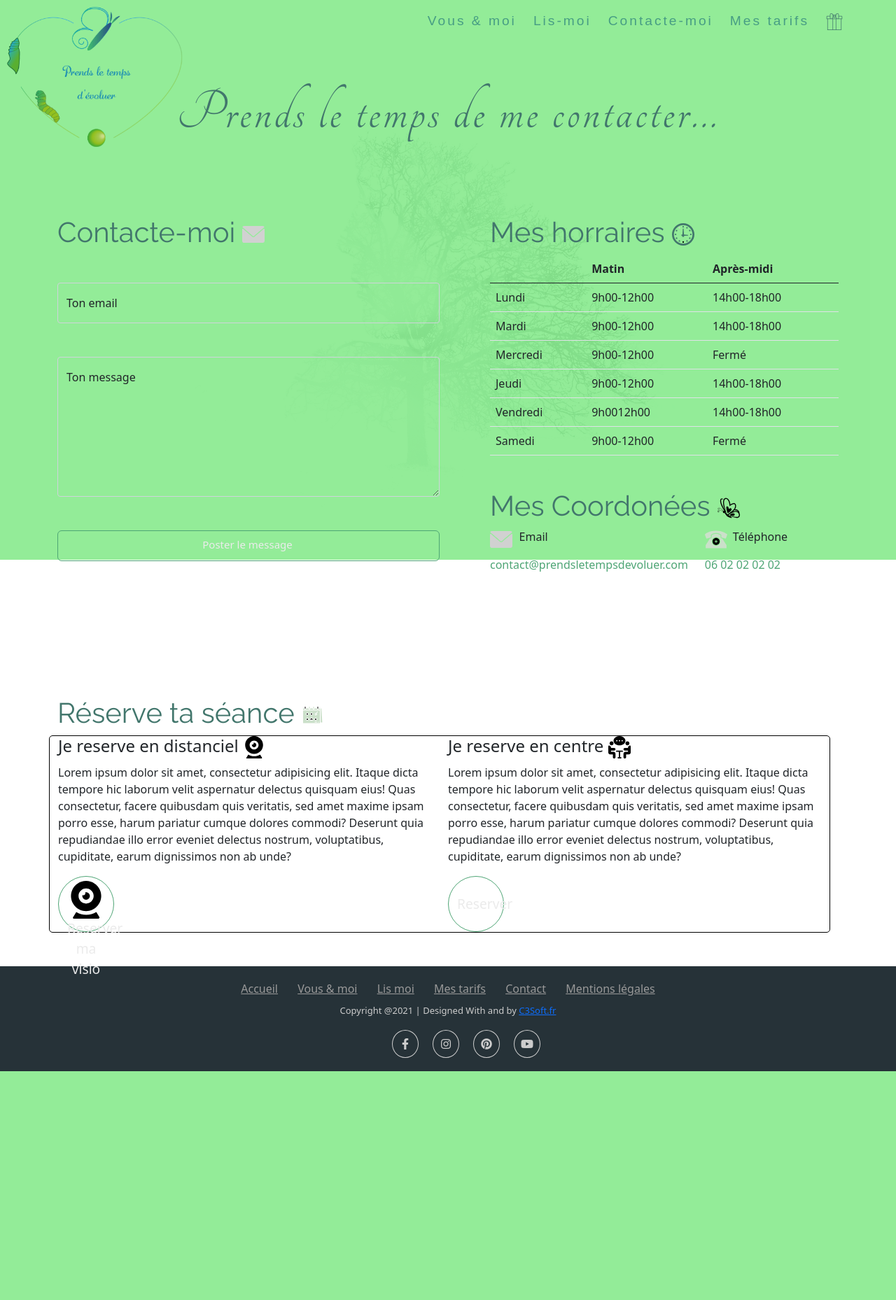
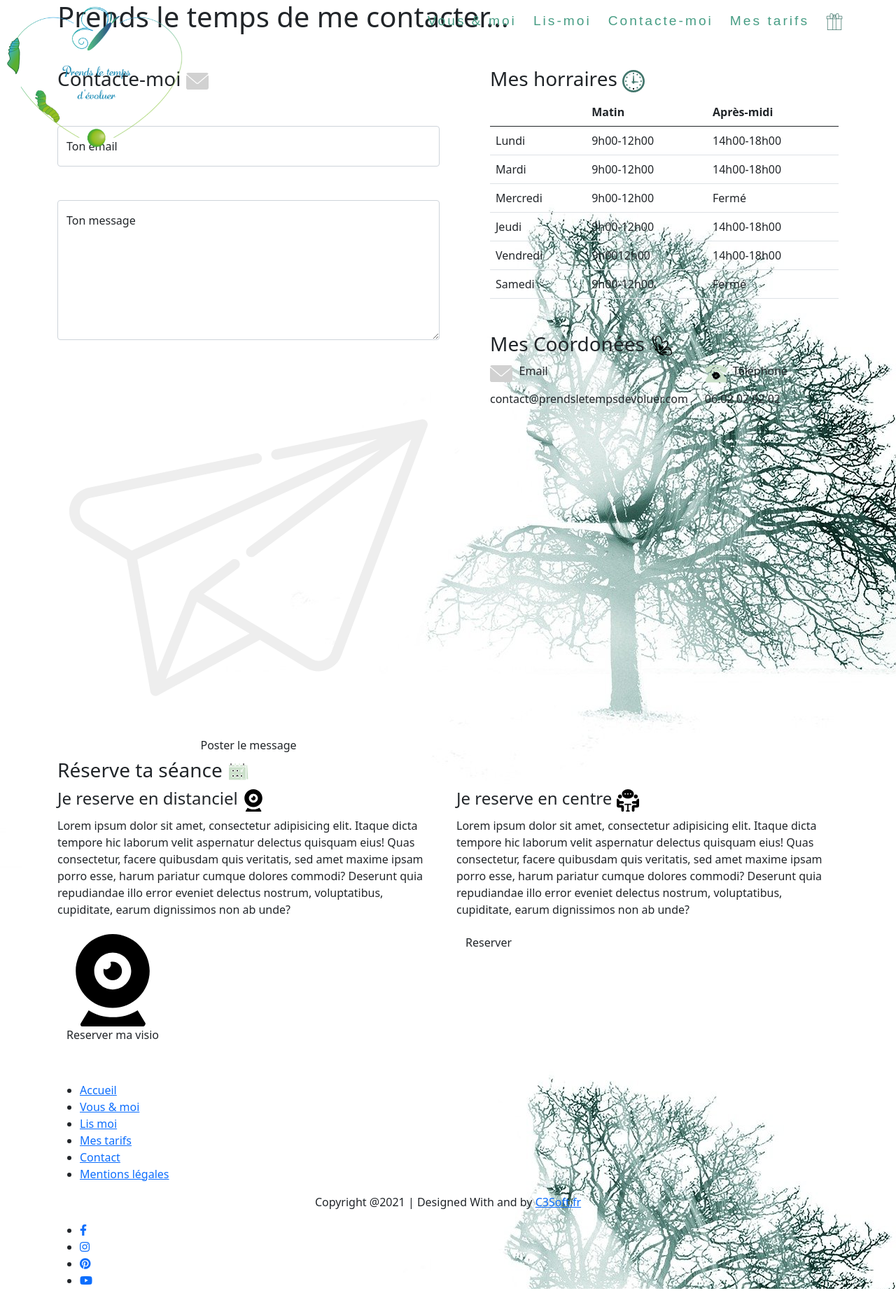
Before and after one commit to c3soft/nassima-sophro, a Symfony app: template templates/contact/contact.html.twig in a window 1280 px wide. Shown: the whole page at 70% size. Before the commit the page ends 1531 px from the top, so only its background shows below. Run offline with Twig, Linux system fonts and the light colour scheme; the template is opened without the code that fills it, so the values that code supplies are empty; some libraries are stand-ins or nearby versions.

Commit message:
Update css contact

```diff
--- a/public/css/style.css
+++ b/public/css/style.css
@@ -7,7 +7,7 @@
 body{
     min-height: 100vh;
     width: 100%;
-    /* overflow: hidden; */
+    overflow: hidden;
 }
 
 /* Style the video: 100% width and height to cover the entire window */
@@ -31,14 +31,6 @@ body{
     left: 0;
 
 } */
-
-.logo-heart{
-    position: fixed;
-    top: 10px;
-    left: 10px;
-    height: 25%;
-    z-index: 2000;
-}
 
 .home-container{
     position: fixed;
@@ -292,7 +284,13 @@ body{
 }
 */
 
-
+.logo-heart{
+    position: absolute;
+    top: 10px;
+    left: 10px;
+    height: 25%;
+    z-index: 2000;
+}
 
 .btn-rdv{
 width: 21rem;
@@ -306,6 +304,9 @@ body{
 padding: 5px 20px 5px 20px;
 transition: .7s ease-in-out;
 }
+
+
+
 
 .btn-rdv:hover{
 color: #ba386e;
@@ -540,189 +541,9 @@ border-radius: 5px;
   transform: scale(1,1);
 }
 
-/* /////////////////////// CONTACT ///////////////////////////// */
 
-.bg-contact{
-    height: 100vh;
-    /* background-color: crimson; */
-    /* background-image: url('../../public/images/bg_contact.jpg'); */
-    background-size: cover;
-    background-position: center;
-    background-repeat: no-repeat;
-    box-shadow:inset 0 0 0 2000px rgba(139, 235, 144, 0.924);
-    /* opacity: 0.2; */
-}
-
-.row-contact{
-    margin-bottom: 10rem;
-}
-
-.title-contact{
-   text-align: center;
-    padding-top: 7rem;
-    margin-bottom: 6rem;
-     /* color: #ebebeb;
-    font-family: Lato, sans-serif;
-    font-size: 5rem; */
-    font-family: 'Tangerine', cursive;
-    color: #42766C;
-    font-weight: 100;
-    font-size: 6.5vw;
-    letter-spacing: 4px;
-    /* color:#3b3b3b; */
-}
-
-
-h3{
-    /* font-family: 'Rochester', cursive; */
-    font-family: 'Raleway', sans-serif;
-    font-size: 2.5rem;
-    color: #42766C;
-}
-.container-mail{
-    /* background-color: #ba386e; */
-    margin-bottom: 7rem;
-}
-
-.form-control{
-    background: transparent;
-    color: #ebebeb !important;
-}
-
-
-.form-input:focus{
-    background: transparent;
-    border-color: #4ea575;
-    border-right: none;
-    border-left: none;
-    border-top: none;
-    border-radius: 0;
-    box-shadow: 0 0 0;
-}
-
-/* textarea */
-
-.form-ta{
-    resize: none;
-    /* background: transparent; */
-    min-height: 10rem !important;
-}
-
-.form-ta:focus{
-    background: transparent;
-    border-color: #4ea575 !important;
-    box-shadow: 0 0 0;
-}
-
-/* button */
-.btn-contact{
-    width: 100%;
-    font-size: 15px;
-    color: #ebebeb;
-    border: 1px solid #4ea575;
-    border-radius: 6px;
-    transition: .6s lineare;
-}
-
-.btn-contact:hover{
-    background-color: #4ea575;
-    color: #ebebeb;
-}
-
-.btn-contact img{
-    width: 30px;
-    height: 30px;
-    margin-right: 5px;
-    margin-left: -38px;
-    opacity: 0;
-    transition: .6s lineare;
-}
-
-.btn-contact:hover img{
-    opacity: 1;
-}
-/* info */
-
-.sublight{
-    color: #4ea575
-}
-
-
-.reservation{
-    width: 100%;
-    border:1px solid #000;
-    border-radius: 5px;
-    -pxwebkit-border-radius: 5;
-    -moz-border-radius: 5px;
-    -ms-border-radius: 5px;
-    -o-border-radius: 5px;
-    -webkit-border-radius: 5px;
-}
-
-.btn-reserve{
-    align-items: center;
-    width: 5rem;
-    height: 5rem;
-    border-radius: 50%;
-    font-size: 1.2rem;
-    color: #ebebeb;
-    border: 1px solid #4ea575;
-    transition: .6s lineare;
-    -webkit-border-radius: 50%;
-    -moz-border-radius: 50%;
-    -ms-border-radius: 50%;
-    -o-border-radius: 50%;
-}
-
-/* //////////////////////////////////// FOOTER ////////////////////////// */
-
-/* footer{
-    background-color: #255779;
-    color: #e9e9e9;
-    height: 100px;
-    width: 100%;
-} */
-
-
-
-
-/*footer*/
-.col_white_amrc { color:#FFF;}
-footer { width:100%; background-color:#263238; min-height:150px; padding:10px 0px 25px 0px ;}
-.pt2 { padding-top:40px ; margin-bottom:20px ;}
-footer p { font-size:13px; color:#CCC; padding-bottom:0px; margin-bottom:8px;}
-.mb10 { padding-bottom:15px ;}
-.footer_ul_amrc { margin:0px ; list-style-type:none ; font-size:14px; padding:0px 0px 10px 0px ; }
-.footer_ul_amrc li {padding:0px 0px 5px 0px;}
-.footer_ul_amrc li a{ color:#CCC;}
-.footer_ul_amrc li a:hover{ color:#fff; text-decoration:none;}
-.fleft { float:left;}
-.padding-right { padding-right:10px; }
-
-.footer_ul2_amrc {margin:0px; list-style-type:none; padding:0px;}
-.footer_ul2_amrc li p { display:table; }
-.footer_ul2_amrc li a:hover { text-decoration:none;}
-.footer_ul2_amrc li i { margin-top:5px;}
-
-.bottom_border { border-bottom:1px solid #323f45; padding-bottom:20px;}
-.foote_bottom_ul_amrc {
-	list-style-type:none;
-	padding:0px;
-	display:table;
-	margin-top: 10px;
-	margin-right: auto;
-	margin-bottom: 10px;
-	margin-left: auto;
-}
-.foote_bottom_ul_amrc li { display:inline;}
-.foote_bottom_ul_amrc li a { color:#999; margin:0 12px;}
-
-.social_footer_ul { display:table; margin:15px auto 0 auto; list-style-type:none;  }
-.social_footer_ul li { padding-left:20px; padding-top:10px; float:left; }
-.social_footer_ul li a { color:#CCC; border:1px solid #CCC; padding:8px;border-radius:50%;}
-.social_footer_ul li i {  width:20px; height:20px; text-align:center;}
 /* //////////////////////////////////// COOKIES ///////////////////////// */
-/* .cookie-alert {
+.cookie-alert {
     position: fixed;
     bottom: 160px;
     right: 15px;
@@ -738,7 +559,7 @@ footer p { font-size:13px; color:#CCC; padding-bottom:0px; margin-bottom:8px;}
     opacity: 1;
     transform: translateY(0%);
     transition-delay: 1000ms;
-  } */
+  }
 
 
 
```
Lines whose indentation alone changed are shown as unchanged.
